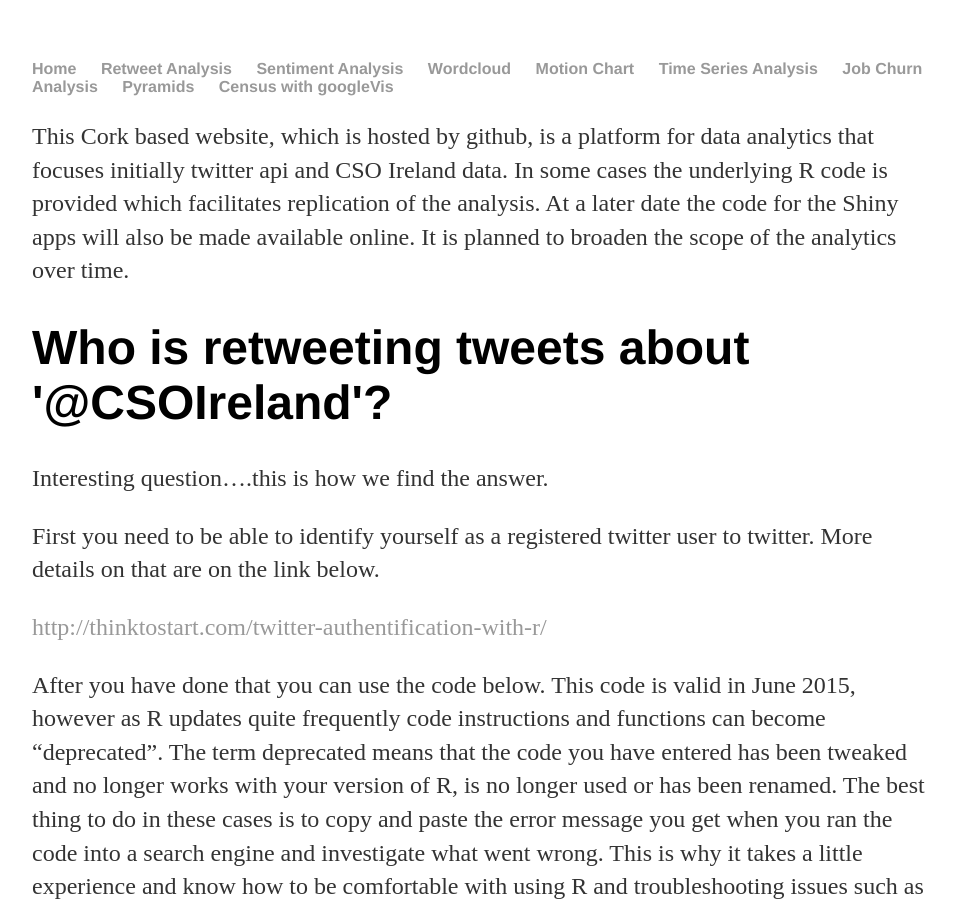
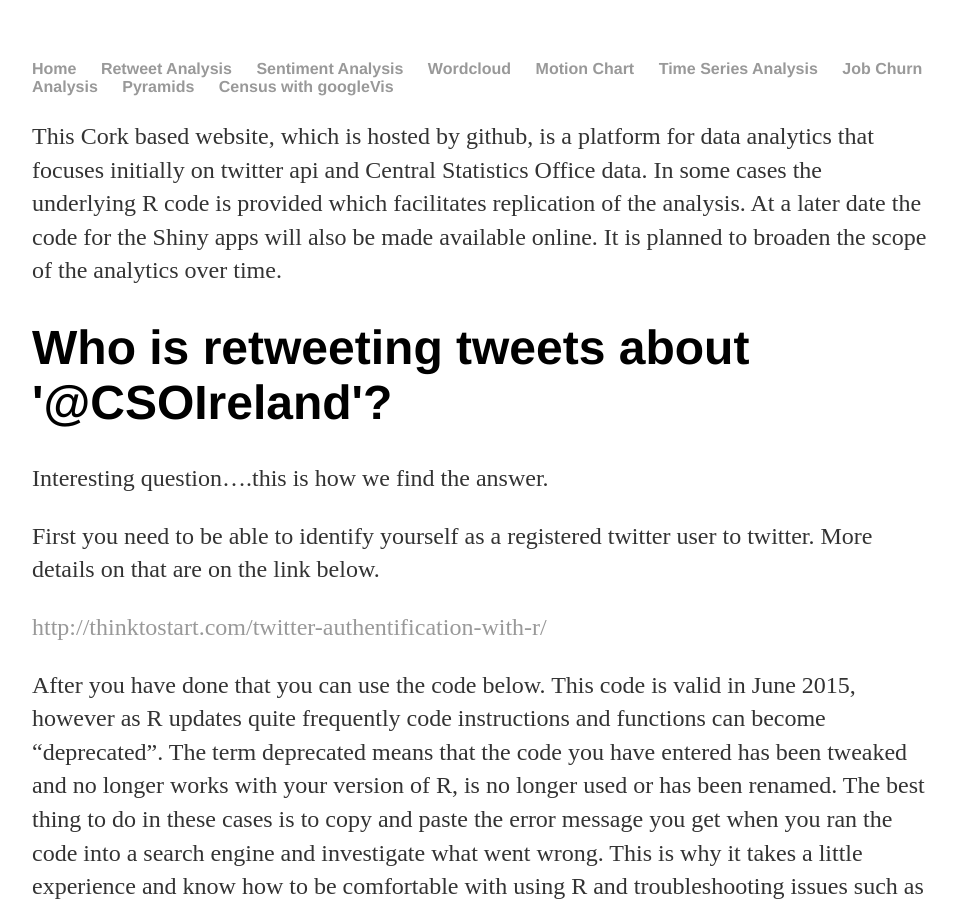
Before and after one commit to CorkDataAnalytics/CorkDataAnalytics.github.io, a Jekyll site: the page built from index.html, in a window 1280 px wide and 900 px high. Shown: the whole window, without its empty margins (160-1117 px from the left). Built offline with Jekyll 4.4.1, drawn with Linux system fonts in a browser that asks for light colours; comment, search, counter and statistics services are not loaded.

Commit message:
Update index.html

```diff
--- a/index.html
+++ b/index.html
@@ -5,7 +5,7 @@
 
 
 <div id="who-is-retweeting-tweets-about-csoireland" class="section level1">
-<p>This Cork based website, which is hosted by github, is a platform for data analytics that focuses initially twitter api and CSO Ireland data. In some cases the underlying R code is provided which facilitates replication of the analysis. At a later date the code for the Shiny apps will also be made available online. It is planned to broaden the scope of the analytics over time.</p>
+<p>This Cork based website, which is hosted by github, is a platform for data analytics that focuses initially on twitter api and Central Statistics Office data. In some cases the underlying R code is provided which facilitates replication of the analysis. At a later date the code for the Shiny apps will also be made available online. It is planned to broaden the scope of the analytics over time.</p>
 <h1>Who is retweeting tweets about '@CSOIreland'?</h1>
 <p>Interesting question….this is how we find the answer.</p>
 <p>First you need to be able to identify yourself as a registered twitter user to twitter. More details on that are on the link below.</p>
```
